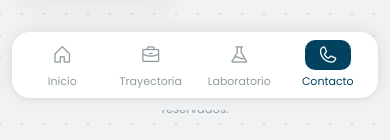
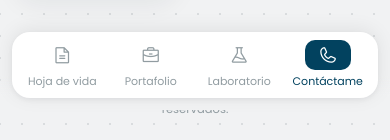
Before and after one commit to ThiagoAlex0919/CurriculumVitae, a Next.js app: page /contacto in a window 390 px wide. Shown: the part 734-874 px from the top of the page. Built offline with nearby package versions, Linux system fonts and the light colour scheme.

Commit message:
Bottom nav actualizada, La Salle 2 semestre, experiencia 2 columnas en 1440+

```diff
--- a/app/globals.css
+++ b/app/globals.css
@@ -1574,11 +1574,16 @@ p {
   margin-bottom: 10px;
 }
 
-/* Experiencia — grilla de tarjetas */
+/* Experiencia — 1 columna; 2 columnas en pantallas ≥ 1440 */
 .exp-grid {
   display: grid;
-  grid-template-columns: repeat(auto-fit, minmax(300px, 1fr));
+  grid-template-columns: 1fr;
   gap: 18px;
+}
+@media (min-width: 1440px) {
+  .exp-grid {
+    grid-template-columns: 1fr 1fr;
+  }
 }
 .exp-card {
   background: var(--surface-2);
--- a/components/MobileNav.tsx
+++ b/components/MobileNav.tsx
@@ -3,7 +3,7 @@
 import Link from "next/link";
 import { usePathname } from "next/navigation";
 import { useI18n } from "@/lib/i18n";
-import { ui, profile } from "@/lib/content";
+import { ui, profile, sideNav } from "@/lib/content";
 import Icon from "./Icon";
 
 const initials = profile.name
@@ -12,16 +12,12 @@ const initials = profile.name
   .slice(0, 2)
   .join("");
 
+// En móvil usamos las secciones reales (sin el enlace de ancla)
+const mobileLinks = sideNav.filter((l) => !l.href.includes("#"));
+
 export default function MobileNav() {
   const { t, locale, setLocale } = useI18n();
   const pathname = usePathname();
-
-  const links = [
-    { href: "/", label: ui.nav.home, icon: "home" },
-    { href: "/trayectoria", label: ui.nav.work, icon: "work" },
-    { href: "/laboratorio", label: ui.nav.lab, icon: "lab" },
-    { href: "/contacto", label: ui.nav.contact, icon: "contact" },
-  ];
 
   const isActive = (href: string) =>
     href === "/" ? pathname === "/" : pathname.startsWith(href);
@@ -51,17 +47,17 @@ export default function MobileNav() {
         </div>
       </header>
 
-      <nav className="mobile-nav" aria-label="Navegación principal">
-        {links.map((l) => (
+      <nav className="mobile-nav" aria-label={t(ui.menu)}>
+        {mobileLinks.map((l) => (
           <Link
             key={l.href}
             href={l.href}
             className={`mnav-item ${isActive(l.href) ? "active" : ""}`}
           >
             <span className="mnav-ico">
-              <Icon name={l.icon} size={21} />
+              <Icon name={l.icon} size={20} />
             </span>
-            <span className="mnav-label">{t(l.label)}</span>
+            <span className="mnav-label">{t(l.title)}</span>
           </Link>
         ))}
       </nav>
--- a/lib/content.ts
+++ b/lib/content.ts
@@ -92,8 +92,8 @@ export const education: {
       es: "Maestría en Diseño de Experiencia del Usuario",
       en: "Master in User Experience Design",
     },
-    institution: "Universidad de La Salle",
-    period: "2026 · 2º semestre",
+    institution: "Universidad de La Salle · 2º semestre",
+    period: "2026",
   },
   {
     degree: {
```
